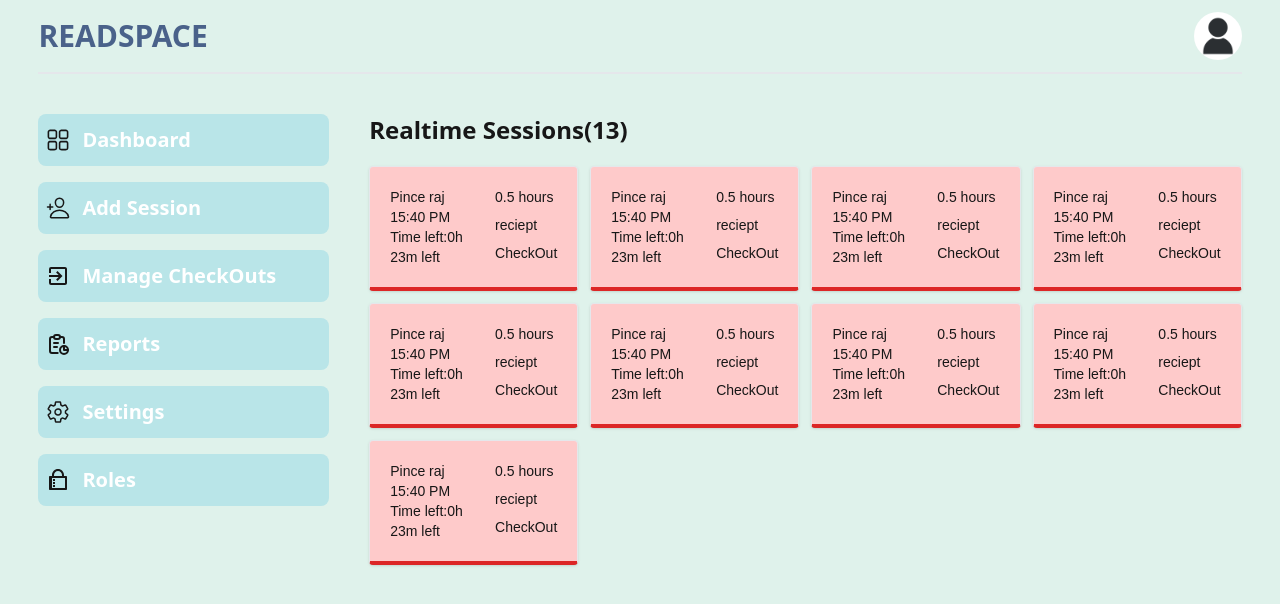
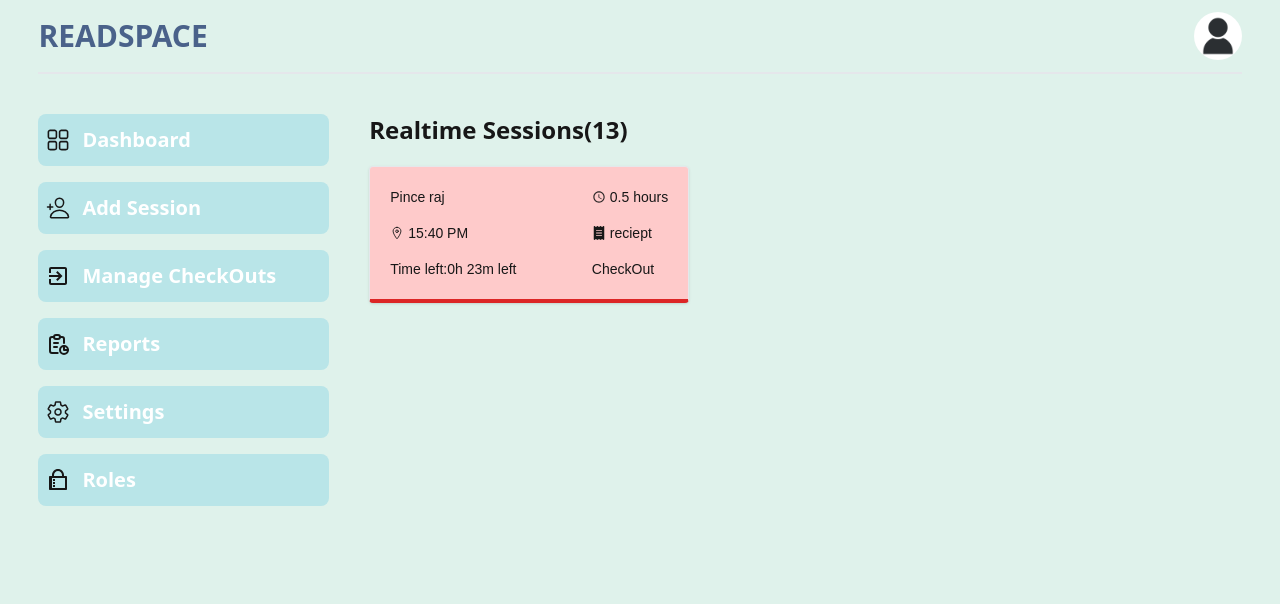
Before and after one commit to Sudhanshu-code-cyber/library-session-management-1, a Next.js app: page / in a window 1280 px wide. Shown: the top 604 px of the page. Built offline with nearby package versions, Linux system fonts and the light colour scheme.

Commit message:
complete receipt

```diff
--- a/app/(front)/components/Banner.jsx
+++ b/app/(front)/components/Banner.jsx
@@ -5,6 +5,10 @@ import { MdExitToApp } from "react-icons/md";
 import { TbReport } from "react-icons/tb";
 import { IoSettingsOutline } from "react-icons/io5";
 import Link from "next/link";
+import { IoLocationOutline } from "react-icons/io5";
+import { IoMdTime } from "react-icons/io";
+import { FaReceipt } from "react-icons/fa6";
+
 
 
 
@@ -38,117 +42,30 @@ const Banner = () => {
           <p className='text-xl text-white font-bold font-sans'>Roles</p>
         </div>
       </div>
+      {/* sidebar end */}
       <div className="flex flex-col gap-5 w-9/12">
       <h2 className="text-2xl font-bold font-sans">Realtime Sessions(13)</h2>
       <div className="grid grid-cols-4 gap-3">
-        <div className="bg-red-200 flex flex-row gap-2 w-fit rounded shadow p-5 border border-b-4 border-b-red-600">
-           <div className="flex flex-col text-sm">
+        <div className="bg-red-200 flex flex-row justify-between  w-[40vh] rounded shadow p-5 border border-b-4 border-b-red-600">
+           <div className="flex gap-4 flex-col text-sm">
               <p>Pince raj</p>
-              <p>15:40 PM</p>
+              <div className="flex gap-1 items-center">
+              <IoLocationOutline />
+               <p>15:40 PM</p>
+              </div>
               <p>Time left:0h 23m left</p>
            </div>
-           <div className="flex flex-col gap-2 text-sm">
-              <p>0.5 hours</p>
-              <p>reciept</p>
+           <div className="flex flex-col gap-4 text-sm">
+              <div  className="flex gap-1 w-full  items-center  ">
+              <IoMdTime  />
+             <p>  0.5 hours</p></div>
+            <div className="flex items-center gap-1"> <FaReceipt />
+            <p>reciept</p></div>
               <p>CheckOut</p>
            </div>
         </div>
-        <div className="bg-red-200 flex flex-row gap-2 w-fit rounded border border-b-4 border-b-red-600 shadow p-5">
-           <div className="flex flex-col text-sm">
-              <p>Pince raj</p>
-              <p>15:40 PM</p>
-              <p>Time left:0h 23m left</p>
-           </div>
-           <div className="flex flex-col gap-2 text-sm">
-              <p>0.5 hours</p>
-              <p>reciept</p>
-              <p>CheckOut</p>
-           </div>
-        </div>
-        <div className="bg-red-200 flex flex-row gap-2 w-fit rounded shadow p-5 border border-b-4 border-b-red-600">
-           <div className="flex flex-col text-sm">
-              <p>Pince raj</p>
-              <p>15:40 PM</p>
-              <p>Time left:0h 23m left</p>
-           </div>
-           <div className="flex flex-col gap-2 text-sm">
-              <p>0.5 hours</p>
-              <p>reciept</p>
-              <p>CheckOut</p>
-           </div>
-        </div>
-        <div className="bg-red-200 flex flex-row gap-2 w-fit rounded shadow p-5 border border-b-4 border-b-red-600">
-           <div className="flex flex-col text-sm">
-              <p>Pince raj</p>
-              <p>15:40 PM</p>
-              <p>Time left:0h 23m left</p>
-           </div>
-           <div className="flex flex-col gap-2 text-sm">
-              <p>0.5 hours</p>
-              <p>reciept</p>
-              <p>CheckOut</p>
-           </div>
-        </div>
-        <div className="bg-red-200 flex flex-row gap-2 w-fit rounded shadow p-5 border border-b-4 border-b-red-600">
-           <div className="flex flex-col text-sm">
-              <p>Pince raj</p>
-              <p>15:40 PM</p>
-              <p>Time left:0h 23m left</p>
-           </div>
-           <div className="flex flex-col gap-2 text-sm">
-              <p>0.5 hours</p>
-              <p>reciept</p>
-              <p>CheckOut</p>
-           </div>
-        </div>
-        <div className="bg-red-200 flex flex-row gap-2 w-fit rounded shadow p-5 border border-b-4 border-b-red-600">
-           <div className="flex flex-col text-sm">
-              <p>Pince raj</p>
-              <p>15:40 PM</p>
-              <p>Time left:0h 23m left</p>
-           </div>
-           <div className="flex flex-col gap-2 text-sm">
-              <p>0.5 hours</p>
-              <p>reciept</p>
-              <p>CheckOut</p>
-           </div>
-        </div>
-        <div className="bg-red-200 flex flex-row gap-2 w-fit rounded shadow p-5 border border-b-4 border-b-red-600">
-           <div className="flex flex-col text-sm">
-              <p>Pince raj</p>
-              <p>15:40 PM</p>
-              <p>Time left:0h 23m left</p>
-           </div>
-           <div className="flex flex-col gap-2 text-sm">
-              <p>0.5 hours</p>
-              <p>reciept</p>
-              <p>CheckOut</p>
-           </div>
-        </div>
-        <div className="bg-red-200 flex flex-row gap-2 w-fit rounded shadow p-5 border border-b-4 border-b-red-600">
-           <div className="flex flex-col text-sm">
-              <p>Pince raj</p>
-              <p>15:40 PM</p>
-              <p>Time left:0h 23m left</p>
-           </div>
-           <div className="flex flex-col gap-2 text-sm">
-              <p>0.5 hours</p>
-              <p>reciept</p>
-              <p>CheckOut</p>
-           </div>
-        </div>
-        <div className="bg-red-200 flex flex-row gap-2 w-fit rounded shadow p-5 border border-b-4 border-b-red-600">
-           <div className="flex flex-col text-sm">
-              <p>Pince raj</p>
-              <p>15:40 PM</p>
-              <p>Time left:0h 23m left</p>
-           </div>
-           <div className="flex flex-col gap-2 text-sm">
-              <p>0.5 hours</p>
-              <p>reciept</p>
-              <p>CheckOut</p>
-           </div>
-        </div>
+
+
       </div>
       </div>
     </div>
```
